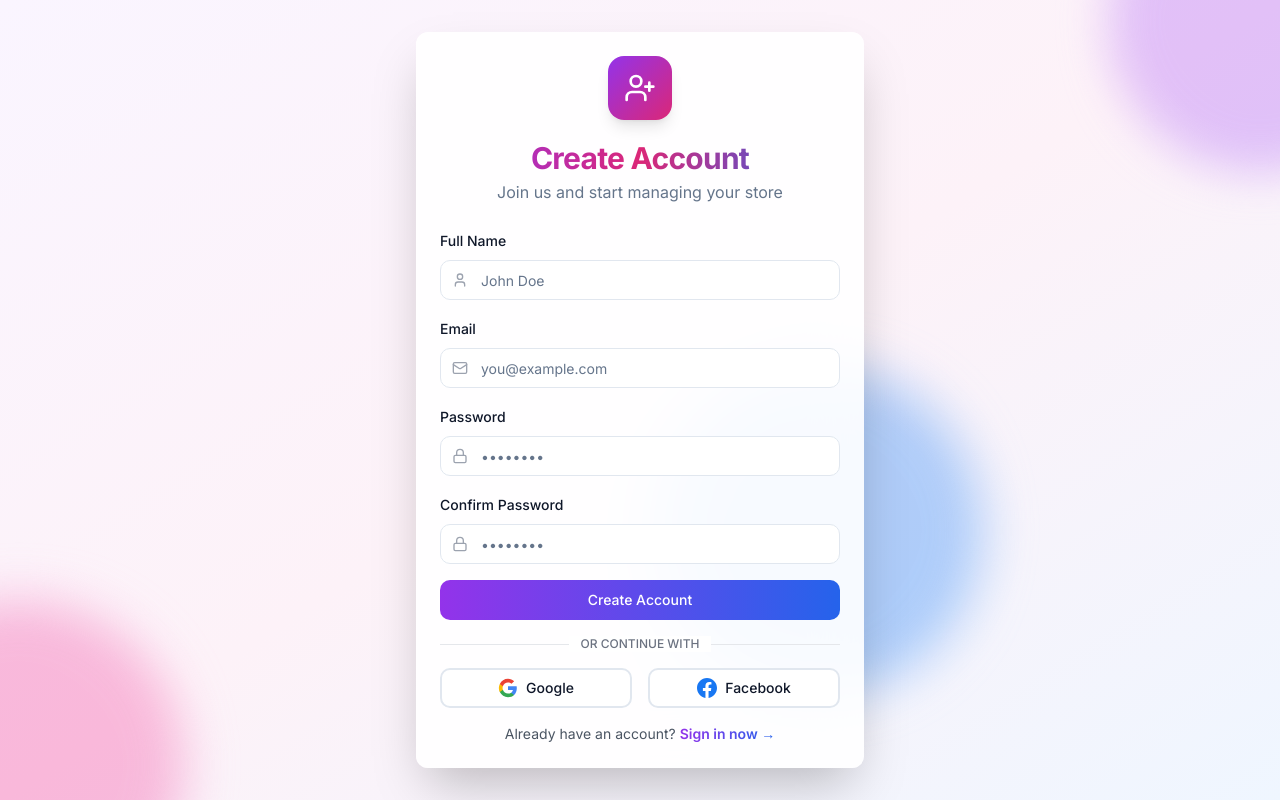
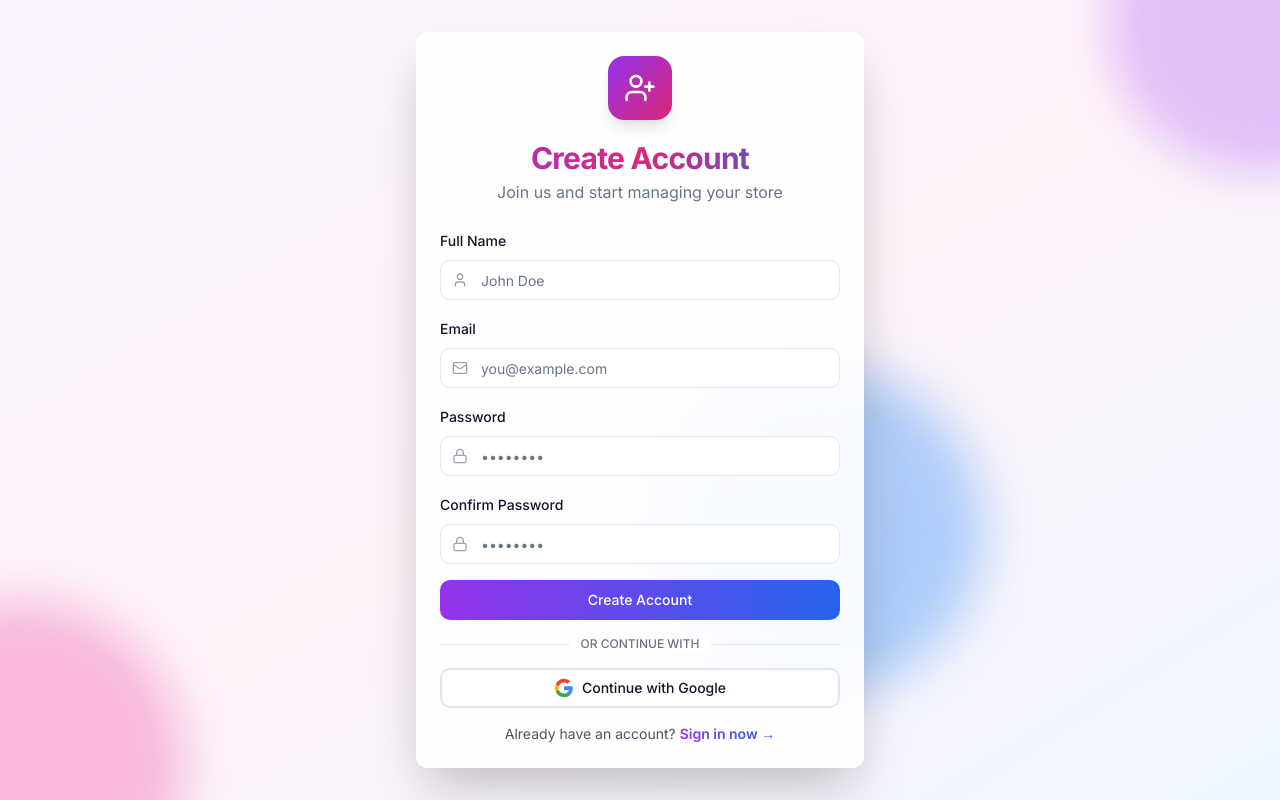
Before and after one commit to genosis18m/Admin-dashboard-portal, a Next.js app: page /register in a window 1280 px wide. Built offline with nearby package versions, Linux system fonts and the light colour scheme.

Commit message:
added cloudinary

```diff
--- a/app/login/page.tsx
+++ b/app/login/page.tsx
@@ -57,7 +57,7 @@ export default function LoginPage() {
     }
   };
 
-  const handleSocialLogin = async (provider: "google" | "facebook") => {
+  const handleSocialLogin = async (provider: "google") => {
     setIsLoading(true);
     try {
       await signIn(provider, { callbackUrl: "/dashboard" });
@@ -167,7 +167,7 @@ export default function LoginPage() {
               </div>
             </div>
 
-            <div className="grid grid-cols-2 gap-4">
+            <div className="w-full">
               <motion.div whileHover={{ scale: 1.02 }} whileTap={{ scale: 0.98 }}>
                 <Button
                   type="button"
@@ -194,21 +194,7 @@ export default function LoginPage() {
                       d="M12 5.38c1.62 0 3.06.56 4.21 1.64l3.15-3.15C17.45 2.09 14.97 1 12 1 7.7 1 3.99 3.47 2.18 7.07l3.66 2.84c.87-2.6 3.3-4.53 6.16-4.53z"
                     />
                   </svg>
-                  Google
-                </Button>
-              </motion.div>
-              <motion.div whileHover={{ scale: 1.02 }} whileTap={{ scale: 0.98 }}>
-                <Button
-                  type="button"
-                  variant="outline"
-                  onClick={() => handleSocialLogin("facebook")}
-                  disabled={isLoading}
-                  className="w-full h-12 border-2 hover:border-blue-400 dark:hover:border-blue-600 hover:bg-blue-50 dark:hover:bg-blue-950/30 transition-all"
-                >
-                  <svg className="mr-2 h-5 w-5" fill="#1877F2" viewBox="0 0 24 24">
-                    <path d="M24 12.073c0-6.627-5.373-12-12-12s-12 5.373-12 12c0 5.99 4.388 10.954 10.125 11.854v-8.385H7.078v-3.47h3.047V9.43c0-3.007 1.792-4.669 4.533-4.669 1.312 0 2.686.235 2.686.235v2.953H15.83c-1.491 0-1.956.925-1.956 1.874v2.25h3.328l-.532 3.47h-2.796v8.385C19.612 23.027 24 18.062 24 12.073z" />
-                  </svg>
-                  Facebook
+                  Continue with Google
                 </Button>
               </motion.div>
             </div>
--- a/app/register/page.tsx
+++ b/app/register/page.tsx
@@ -82,7 +82,7 @@ export default function RegisterPage() {
     }
   };
 
-  const handleSocialLogin = async (provider: "google" | "facebook") => {
+  const handleSocialLogin = async (provider: "google") => {
     setIsLoading(true);
     try {
       await signIn(provider, { callbackUrl: "/dashboard" });
@@ -238,14 +238,14 @@ export default function RegisterPage() {
               </div>
             </div>
 
-            <div className="grid grid-cols-2 gap-4">
+            <div className="w-full">
               <motion.div whileHover={{ scale: 1.02 }} whileTap={{ scale: 0.98 }}>
                 <Button
                   type="button"
                   variant="outline"
                   onClick={() => handleSocialLogin("google")}
                   disabled={isLoading}
-                  className="w-full border-2 hover:border-blue-500 hover:bg-blue-50 transition-all"
+                  className="w-full border-2 hover:border-purple-500 hover:bg-purple-50 transition-all"
                 >
                   <svg className="mr-2 h-5 w-5" viewBox="0 0 24 24">
                     <path
@@ -265,21 +265,7 @@ export default function RegisterPage() {
                       d="M12 5.38c1.62 0 3.06.56 4.21 1.64l3.15-3.15C17.45 2.09 14.97 1 12 1 7.7 1 3.99 3.47 2.18 7.07l3.66 2.84c.87-2.6 3.3-4.53 6.16-4.53z"
                     />
                   </svg>
-                  Google
-                </Button>
-              </motion.div>
-              <motion.div whileHover={{ scale: 1.02 }} whileTap={{ scale: 0.98 }}>
-                <Button
-                  type="button"
-                  variant="outline"
-                  onClick={() => handleSocialLogin("facebook")}
-                  disabled={isLoading}
-                  className="w-full border-2 hover:border-blue-600 hover:bg-blue-50 transition-all"
-                >
-                  <svg className="mr-2 h-5 w-5" fill="#1877F2" viewBox="0 0 24 24">
-                    <path d="M24 12.073c0-6.627-5.373-12-12-12s-12 5.373-12 12c0 5.99 4.388 10.954 10.125 11.854v-8.385H7.078v-3.47h3.047V9.43c0-3.007 1.792-4.669 4.533-4.669 1.312 0 2.686.235 2.686.235v2.953H15.83c-1.491 0-1.956.925-1.956 1.874v2.25h3.328l-.532 3.47h-2.796v8.385C19.612 23.027 24 18.062 24 12.073z" />
-                  </svg>
-                  Facebook
+                  Continue with Google
                 </Button>
               </motion.div>
             </div>
--- a/next.config.js
+++ b/next.config.js
@@ -1,4 +1,14 @@
 /** @type {import('next').NextConfig} */
-const nextConfig = {};
+const nextConfig = {
+  images: {
+    remotePatterns: [
+      {
+        protocol: 'https',
+        hostname: 'res.cloudinary.com',
+        pathname: '/**',
+      },
+    ],
+  },
+};
 
 export default nextConfig;
```
Also changed, not shown: lib/auth.ts (+3 -13 lines).
